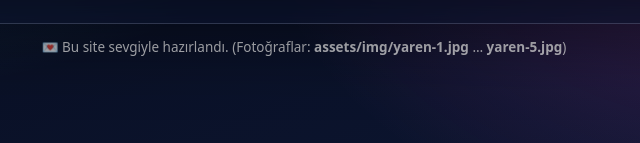
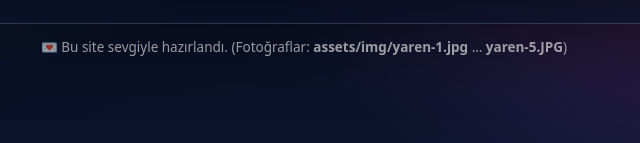
Before and after one commit to 44omerfarukozcan-del/dogum-gunu2, a plain HTML site: page index.html in a window 1280 px wide. Shown: the part 1148-1291 px from the top of the page, 336-976 px from the left. Drawn offline with Linux system fonts and the light colour scheme.

Commit message:
Update index.html

```diff
--- a/index.html
+++ b/index.html
@@ -471,7 +471,7 @@
     </section>
 
     <footer>
-      💌 Bu site sevgiyle hazırlandı. (Fotoğraflar: <b>assets/img/yaren-1.jpg</b> … <b>yaren-5.jpg</b>)
+      💌 Bu site sevgiyle hazırlandı. (Fotoğraflar: <b>assets/img/yaren-1.jpg</b> … <b>yaren-5.JPG</b>)
     </footer>
   </div>
 
@@ -599,7 +599,7 @@
         {src:"assets/img/yaren-2.jpg", cap:"Gülüşün hep böyle kalsın ✨"},
         {src:"assets/img/yaren-3.jpg", cap:"İyi ki varsın! 🎂"},
         {src:"assets/img/yaren-4.jpg", cap:"Bugün senin günün 🎉"},
-        {src:"assets/img/yaren-5.jpg", cap:"Nice birlikte yıllara 🎉"},
+        {src:"assets/img/yaren-5.JPG", cap:"Nice birlikte yıllara 🎉"},
       ];
 
       // “En güzel” fotoğrafı ilk açılışa sabitle (varsayılan yaren-1)
```
